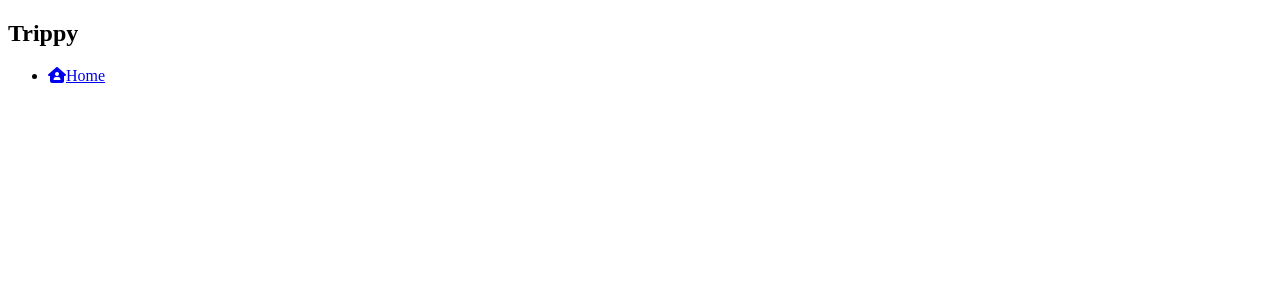
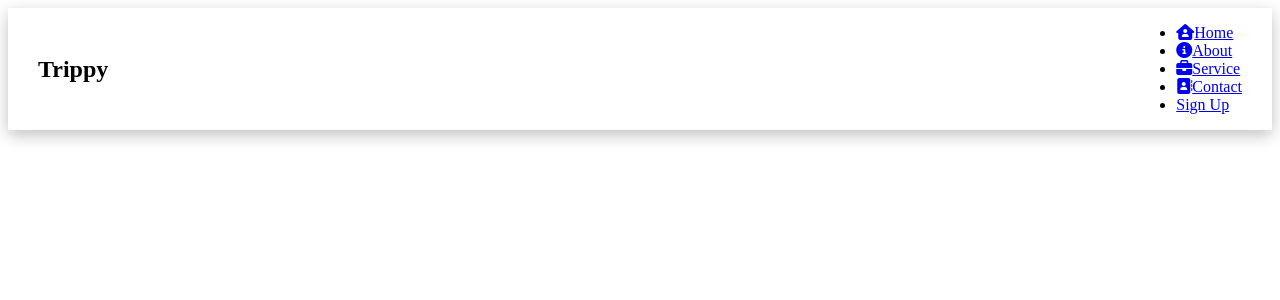
Before and after one commit to pri65/travel_app, a React (Create React App) app: page / in a window 1280 px wide. Shown: the top 300 px of the page. Built offline with nearby package versions, Linux system fonts and the light colour scheme.

Commit message:
Navbar css

```diff
--- a/src/components/MenuItems.js
+++ b/src/components/MenuItems.js
@@ -26,6 +26,6 @@ export const MenuItems = [
     {
         title : "Sign Up",
         url : "/signup",
-        cName : "nav-links"
+        cName : "nav-links-mobile"
     }
 ]
--- a/src/components/Navbar.js
+++ b/src/components/Navbar.js
@@ -1,17 +1,21 @@
 import "./NavbarStyles.css";
 import React from "react";
-// import { Link } from "react-router-dom";
+import { MenuItems } from './MenuItems';
 
 const Navbar = () => {
   return (
     <nav className="NavbarItems">
         <h1 className="navbar-logo">Trippy</h1>
         <ul className="nav-menu">
-            <li>
-                <a href="/">
-                <i className="fa-solid fa-house-user"></i>Home
-                </a>
-            </li>
+            {MenuItems.map((item, index) => {
+                return (
+                    <li key={index}>
+                    <a href={item.url}>
+                    <i className= {item.icon}></i>{item.title}
+                    </a>
+                </li>
+                )
+            })}
         </ul>
     </nav>
   )
--- a/src/components/NavbarStyles.css
+++ b/src/components/NavbarStyles.css
@@ -0,0 +1,7 @@
+.NavbarItems {
+display: flex;
+justify-content: space-between;
+align-items: center;
+padding: 0 30px;
+box-shadow: 0 5px 15px 0 rgba(0, 0, 0, .25);
+}
```
